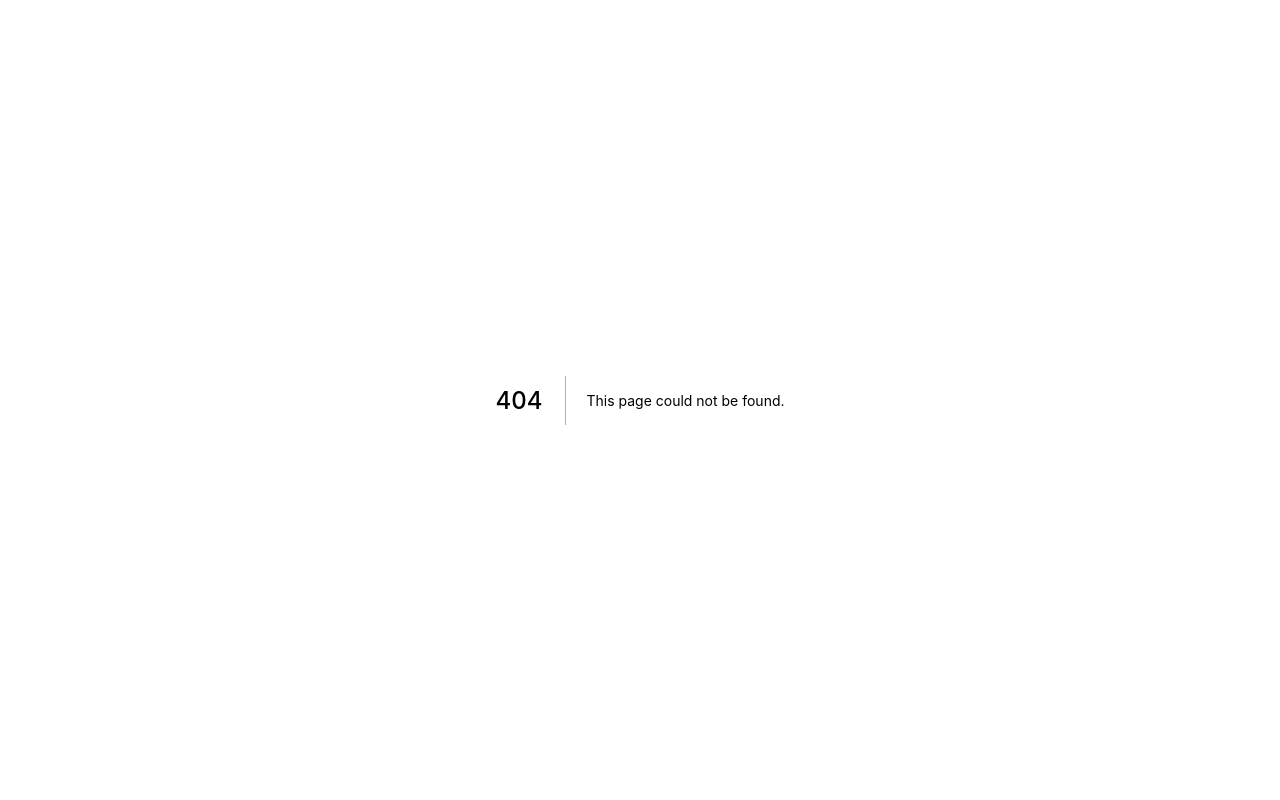
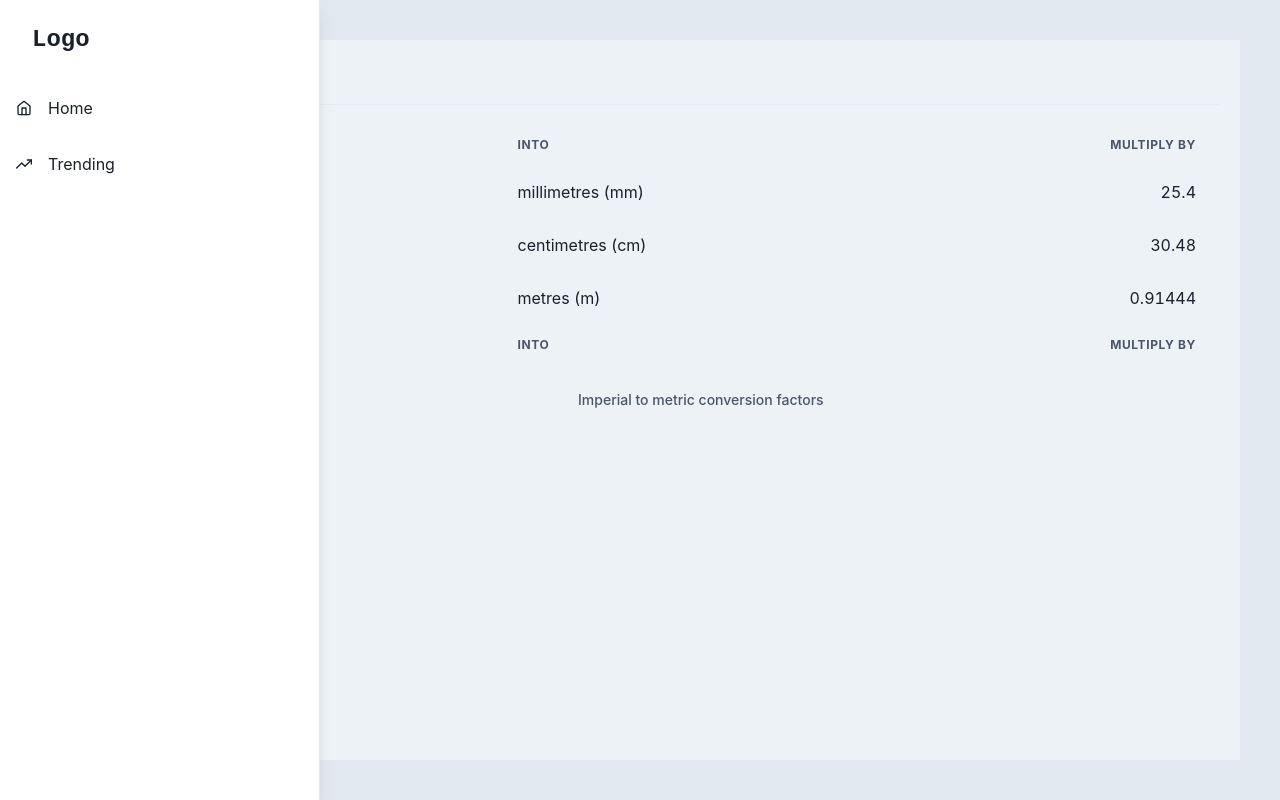
Before and after one commit to senate-xyz/senate, a Next.js app in the folder web-nextapp/: page /proposals in a window 1280 px wide. Before the commit this address had no page. Built offline with nearby package versions, Linux system fonts and the light colour scheme.

Commit message:
page router

```diff
--- a/web-nextapp/components/dashboard/navbar/NavBar.tsx
+++ b/web-nextapp/components/navbar/NavBar.tsx
@@ -23,14 +23,12 @@ import { IconType } from "react-icons/lib";
 
 interface LinkItemProps {
   name: string;
+  href: string;
   icon: IconType;
 }
 const LinkItems: Array<LinkItemProps> = [
-  { name: "Home", icon: FiHome },
-  { name: "Trending", icon: FiTrendingUp },
-  { name: "Explore", icon: FiCompass },
-  { name: "Favourites", icon: FiStar },
-  { name: "Settings", icon: FiSettings },
+  { name: "Home", icon: FiHome, href: "/proposals" },
+  { name: "Trending", icon: FiTrendingUp, href: "/daos" },
 ];
 
 export default function NavBar(/*{ children }: { children: ReactNode }*/) {
@@ -38,12 +36,11 @@ export default function NavBar(/*{ children }: { children: ReactNode }*/) {
   return (
     <Box bg={useColorModeValue("gray.100", "gray.900")} h="100vh">
       <Drawer
-        autoFocus={false}
+        autoFocus={true}
         isOpen={isOpen}
         placement="left"
         onClose={onClose}
-        returnFocusOnClose={false}
-        onOverlayClick={onClose}
+        returnFocusOnClose={true}
         size="xs"
       >
         <DrawerContent>
@@ -75,7 +72,7 @@ const SidebarContent = ({ onClose, ...rest }: SidebarProps) => {
         </Text>
       </Flex>
       {LinkItems.map((link) => (
-        <NavItem key={link.name} icon={link.icon}>
+        <NavItem key={link.name} icon={link.icon} link={link.href}>
           {link.name}
         </NavItem>
       ))}
@@ -85,12 +82,13 @@ const SidebarContent = ({ onClose, ...rest }: SidebarProps) => {
 
 interface NavItemProps extends FlexProps {
   icon: IconType;
+  link: string;
   children?: string;
 }
-const NavItem = ({ icon, children, ...rest }: NavItemProps) => {
+const NavItem = ({ icon, link, children, ...rest }: NavItemProps) => {
   return (
     <Link
-      href="#"
+      href={link}
       style={{ textDecoration: "none" }}
       _focus={{ boxShadow: "none" }}
     >
@@ -140,7 +138,7 @@ const MobileNav = ({ onOpen, ...rest }: MobileProps) => {
         </Text>
       </Flex>
       {LinkItems.map((link) => (
-        <NavItem key={link.name} icon={link.icon}></NavItem>
+        <NavItem key={link.name} icon={link.icon} link={link.href}></NavItem>
       ))}
     </Flex>
   );
--- /dev/null
+++ b/web-nextapp/pages/proposals/index.tsx
@@ -0,0 +1,71 @@
+import {
+  Grid,
+  Text,
+  HStack,
+  Table,
+  TableCaption,
+  TableContainer,
+  Tbody,
+  Td,
+  Tfoot,
+  Th,
+  Thead,
+  Tr,
+  VStack,
+  Divider,
+  Flex,
+} from "@chakra-ui/react";
+import { NextPage } from "next";
+import NavBar from "../../components/navbar/NavBar";
+
+export const Proposals: NextPage = () => {
+  return (
+    <Flex flexDir="row">
+      <NavBar />
+
+      <Grid bg="gray.200" minH="100vh" w="full">
+        <VStack bg="gray.100" m="10" align="start" spacing={5} p="5">
+          <Text>Proposals</Text>
+          <Divider></Divider>
+          <TableContainer w="full">
+            <Table variant="simple">
+              <TableCaption>Imperial to metric conversion factors</TableCaption>
+              <Thead>
+                <Tr>
+                  <Th>To convert</Th>
+                  <Th>into</Th>
+                  <Th isNumeric>multiply by</Th>
+                </Tr>
+              </Thead>
+              <Tbody>
+                <Tr>
+                  <Td>inches</Td>
+                  <Td>millimetres (mm)</Td>
+                  <Td isNumeric>25.4</Td>
+                </Tr>
+                <Tr>
+                  <Td>feet</Td>
+                  <Td>centimetres (cm)</Td>
+                  <Td isNumeric>30.48</Td>
+                </Tr>
+                <Tr>
+                  <Td>yards</Td>
+                  <Td>metres (m)</Td>
+                  <Td isNumeric>0.91444</Td>
+                </Tr>
+              </Tbody>
+              <Tfoot>
+                <Tr>
+                  <Th>To convert</Th>
+                  <Th>into</Th>
+                  <Th isNumeric>multiply by</Th>
+                </Tr>
+              </Tfoot>
+            </Table>
+          </TableContainer>
+        </VStack>
+      </Grid>
+    </Flex>
+  );
+};
+export default Proposals;
```
Also changed, not shown: web-nextapp/components/dashboard/container/MainBox.tsx (deleted, +0 -63 lines), web-nextapp/pages/daos/index.tsx (added, +44 -0 lines), web-nextapp/pages/index.tsx (+10 -9 lines).
